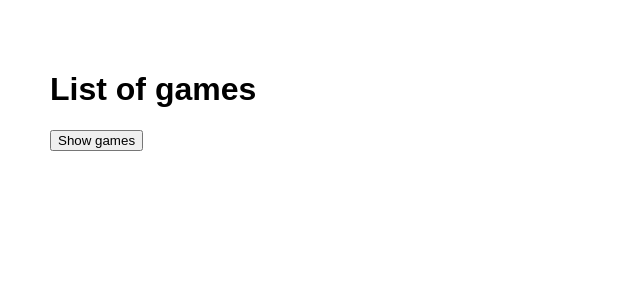
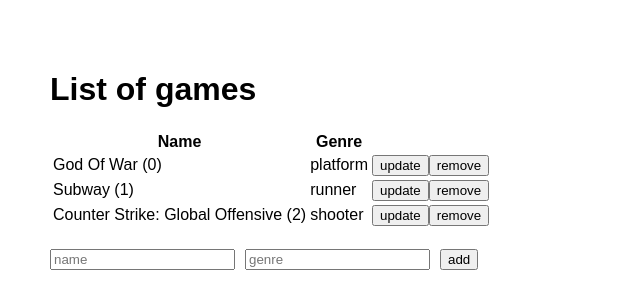
Before and after one commit to jrmatos/games-store, a React app: page / in a window 1280 px wide. Shown: the whole page, without its empty margins (0-640 px from the left). Built offline with nearby package versions, Linux system fonts and the light colour scheme.

Commit message:
crud complete

```diff
--- a/src/App.css
+++ b/src/App.css
@@ -1,3 +1,11 @@
 body{
   padding: 50px;
 }
+
+form{
+  margin-top: 20px;
+}
+
+input{
+  margin-right: 10px;
+}
--- a/src/actions/games.js
+++ b/src/actions/games.js
@@ -1,20 +1,24 @@
 export const LIST_GAMES = 'LIST_GAMES';
 export const REMOVE_GAME = 'REMOVE_GAME';
+export const ADD_GAME = 'ADD_GAME';
+export const UPDATE_GAME_NAME = 'UPDATE_GAME_NAME';
 
 export const listGames = () => {
-    console.log('listGames')
     return {
         type: LIST_GAMES,
         payload: [
             {
+                id: 0,
                 name: 'God Of War',
                 genre: 'platform'
             },
             {
+                id: 1,
                 name: 'Subway',
                 genre: 'runner'
             },
             {
+                id: 2,
                 name: 'Counter Strike: Global Offensive',
                 genre: 'shooter'
             }
@@ -22,9 +26,23 @@
     }
 };
 
-export const removeGame = gameName => {
+export const removeGame = gameId => {
     return {
         type: REMOVE_GAME,
-        payload: {gameName}
+        payload: {gameId}
     }
 };
+
+export const addGame = newGame => {
+    return {
+        type: ADD_GAME,
+        payload: newGame
+    }
+};
+
+export const updateGameName = (gameId, newGameName, newGenreName) => {
+    return {
+        type: UPDATE_GAME_NAME,
+        payload: {gameId, newGameName, newGenreName}
+    }
+}
--- a/src/components/App.js
+++ b/src/components/App.js
@@ -1,5 +1,6 @@
 import React, { Component } from 'react';
 import List from '../containers/list';
+import AddForm from '../containers/add-form';
 import '../App.css';
 
 class App extends Component {
@@ -7,6 +8,7 @@
     return (
       <div className="App">
         <List />
+        <AddForm />
       </div>
     );
   }
--- /dev/null
+++ b/src/containers/add-form.js
@@ -0,0 +1,43 @@
+import React, {Component} from 'react';
+import {connect} from 'react-redux';
+import {bindActionCreators} from 'redux';
+import {addGame} from '../actions/games';
+
+class AddForm extends Component{
+    constructor(props) {
+        super(props);
+        this.initialState = { name: '', genre: '' };
+        this.state = this.initialState;
+
+        this.handleChange = this.handleChange.bind(this);
+        this.handleSubmit = this.handleSubmit.bind(this);
+    };
+
+    render() {
+        return (
+            <form onSubmit={this.handleSubmit}>
+                <input type="text" name="name" placeholder="name" value={this.state.name} onChange={this.handleChange}/>
+                <input type="text" name="genre" placeholder="genre" value={this.state.genre} onChange={this.handleChange}/>
+                <input type="submit" value="add"/>
+            </form>
+        );
+    };
+
+    handleChange(event) {
+        this.setState({
+            [event.target.name]: event.target.value
+         });
+    }
+
+    handleSubmit(event) {
+        event.preventDefault();
+        this.props.addGame(this.state);
+        this.setState(this.initialState);
+    }
+}
+
+function mapDispatchToProps(dispatch) {
+    return bindActionCreators({addGame}, dispatch);
+}
+
+export default connect(null, mapDispatchToProps)(AddForm);
--- a/src/containers/list.js
+++ b/src/containers/list.js
@@ -1,21 +1,23 @@
 import React, {Component} from 'react';
-import ShowButton from './show-button';
 import {connect} from 'react-redux';
 import {bindActionCreators} from 'redux';
-import {removeGame} from '../actions/games';
+import {removeGame, listGames, updateGameName} from '../actions/games';
 
 class List extends Component{
     constructor(props) {
         super(props);
         this.state = {};
+        this.updateGameName = this.updateGameName.bind(this);
     }
+
+    componentDidMount() {
+        this.props.listGames();
+    }
+
     render() {
         return (
             <div className='list-of-games'>
                 <h1>List of games</h1>
-                <ShowButton
-                    toggleGames={this.props.games.list.length}
-                />
                 <table style={{
                     display: this.props.games.list.length ? 'block': 'none'
                 }}>
@@ -31,24 +33,30 @@
                     </tbody>
                 </table>
             </div>
-
         );
     };
 
     mapItems() {
-        return this.props.games.list.map((item, index) => {
+        return this.props.games.list.map((game, index) => {
             return (<tr key={index}>
                         <td>
-                            {item.name}
+                            {game.name} ({game.id})
                         </td>
                         <td>
-                            {item.genre}
+                            {game.genre}
                         </td>
                         <td>
-                            <button onClick={this.props.removeGame.bind(this, item.name)}>remove</button>
+                            <button onClick={() => this.updateGameName(game.id)}>update</button>
+                            <button onClick={this.props.removeGame.bind(this, game.id)}>remove</button>
                         </td>
                     </tr>);
         })
+    }
+
+    updateGameName(gameId) {
+        const newGameName  = prompt(`what's the new game name?`);
+        const newGenreName = prompt(`what's the new genre name?`);
+        this.props.updateGameName(gameId, newGameName, newGenreName);
     }
 };
 
@@ -57,7 +65,7 @@
 }
 
 function mapDispatchToProps(dispatch) {
-    return bindActionCreators({removeGame}, dispatch);
+    return bindActionCreators({removeGame, listGames, updateGameName}, dispatch);
 }
 
 export default connect(mapStateToProps, mapDispatchToProps)(List);
--- a/src/containers/show-button.js
+++ /dev/null
@@ -1,27 +0,0 @@
-import React, {Component} from 'react';
-import {connect} from 'react-redux';
-import {bindActionCreators} from 'redux';
-import {listGames} from '../actions/games';
-
-class ShowButton extends Component{
-    render() {
-        return (
-            <button
-                onClick={this.toggleGamesClick.bind(this)}
-                style={{
-                    display: this.props.toggleGames ? 'none': 'block'
-                }}>
-                Show games
-            </button>
-        )
-    }
-    toggleGamesClick() {
-        this.props.listGames();
-    }
-};
-
-function mapDispatchToProps(dispatch) {
-    return bindActionCreators({listGames}, dispatch);
-}
-
-export default connect(null, mapDispatchToProps)(ShowButton);
--- /dev/null
+++ b/src/reducers/games_reducer.js
@@ -0,0 +1,53 @@
+import {LIST_GAMES, REMOVE_GAME, ADD_GAME, UPDATE_GAME_NAME} from '../actions/games';
+
+let newGame = {};
+
+export default function (state = { list: [] }, action) {
+    switch(action.type) {
+        case LIST_GAMES:
+            return Object.assign({}, state, { list: action.payload });
+        case REMOVE_GAME:
+            console.log(action)
+            return Object.assign({}, state, {
+                list: [
+                    ...state.list.filter(game => game.id !== action.payload.gameId)
+                ]
+            })
+        case ADD_GAME:
+
+            newGame = { ...action.payload, id: new Date().getTime() };
+
+            return Object.assign({}, state, {
+                list: [
+                    ...state.list,
+                    newGame
+                ]
+            })
+        case UPDATE_GAME_NAME:
+
+            newGame = {
+                name: action.payload.newGameName,
+                genre: action.payload.newGenreName,
+                id: action.payload.gameId
+            };
+
+            return Object.assign({}, state, {
+                list: updateObjectInArray(state.list, action.payload.gameId, newGame)
+            })
+
+        default:
+            return state;
+    }
+}
+
+function updateObjectInArray(array, id, newItem) {
+    return array.map(item => {
+        if(item.id !== id) {
+            return item;
+        }
+        return {
+            ...item,
+            ...newItem
+        };
+    });
+}
--- a/src/reducers/index.js
+++ b/src/reducers/index.js
@@ -1,5 +1,5 @@
 import {combineReducers} from 'redux';
-import GameReducer from '../reducers/reducer_games';
+import GameReducer from '../reducers/games_reducer';
 
 const rootReducer = combineReducers({
     games: GameReducer
--- a/src/reducers/reducer_games.js
+++ /dev/null
@@ -1,16 +0,0 @@
-import {LIST_GAMES, REMOVE_GAME} from '../actions/games';
-
-export default function (state = { list: [] }, action) {
-    switch(action.type) {
-        case LIST_GAMES:
-            return Object.assign({}, state, { list: action.payload });
-        case REMOVE_GAME:
-            return Object.assign({}, state, {
-                list: [
-                    ...state.list.filter(game => game.name !== action.payload.gameName)
-                ]
-            })
-        default:
-            return state;
-    }
-};
```
